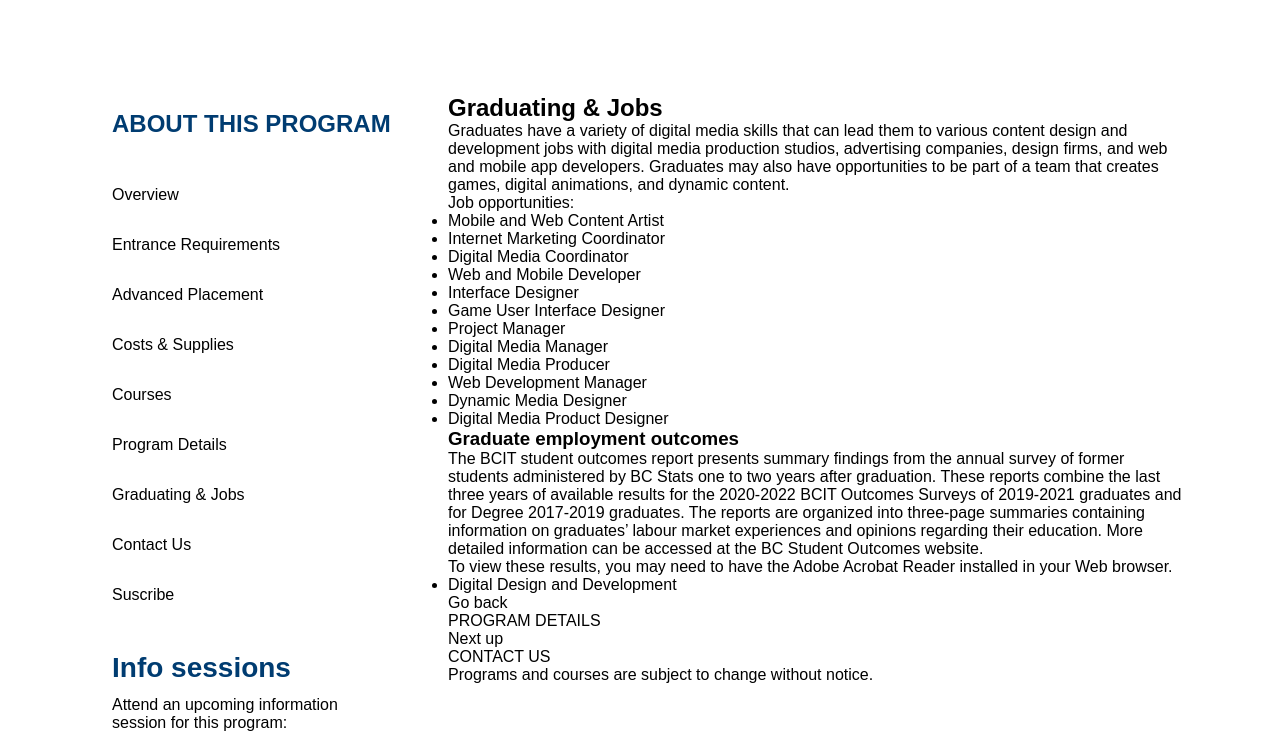
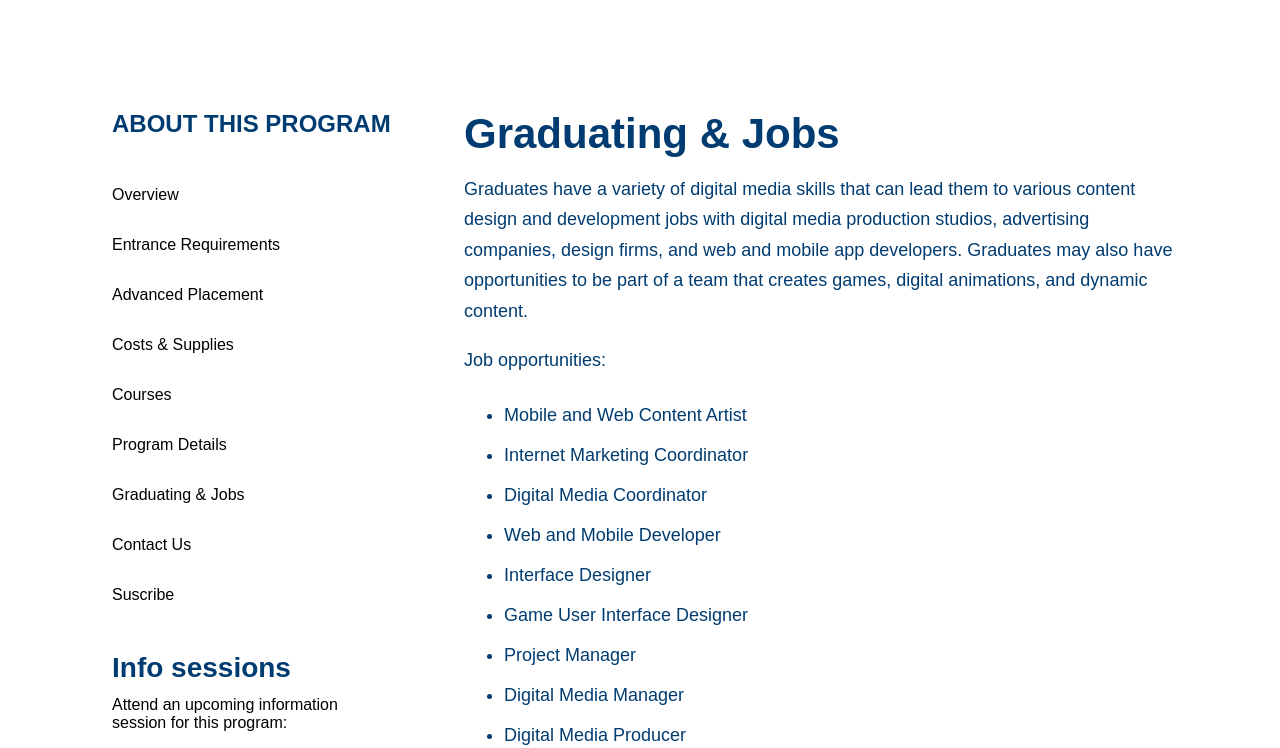
Before and after one commit to Mariessa-Pinto/mdia2109-class10-change-languages, a Next.js app: page / in a window 1280 px wide. Shown: the part 618-1366 px from the top of the page. Built offline with nearby package versions, Linux system fonts and the light colour scheme.

Commit message:
stylizing main content

```diff
--- a/pages/index.js
+++ b/pages/index.js
@@ -35,10 +35,10 @@ export default function Home({dir}) {
             <Sidebar/>
           </div>
           <div className={styles.mainContent}>
-            <h2><FormattedMessage id="page.home.main.header"/></h2>
-            <p><FormattedMessage id="page.home.main.para.one"/></p>
-            <p><FormattedMessage id="page.home.main.para.two"/></p>
-            <ul>
+            <h2 className={styles.mainHeader}><FormattedMessage id="page.home.main.header"/></h2>
+            <p className={styles.para}><FormattedMessage id="page.home.main.para.one"/></p>
+            <p className={styles.listTitle}><FormattedMessage id="page.home.main.para.two"/></p>
+            <ul className={styles.list}>
               <li><FormattedMessage id="page.home.main.list.one"/></li>
               <li><FormattedMessage id="page.home.main.list.two"/></li>
               <li><FormattedMessage id="page.home.main.list.three"/></li>
@@ -52,23 +52,23 @@ export default function Home({dir}) {
               <li><FormattedMessage id="page.home.main.list.eleven"/></li>
               <li><FormattedMessage id="page.home.main.list.twelve"/></li>
             </ul>
-            <h3><FormattedMessage id="page.home.main.subheader"/></h3>
-            <p><FormattedMessage id="page.home.main.sectiontwo.para.one"/></p>
-            <p><FormattedMessage id="page.home.main.sectiontwo.para.two"/></p>
-            <ul>
-              <li><FormattedMessage id="page.home.main.sectiontwo.listitem"/></li>
+            <h3 className={styles.subheader}><FormattedMessage id="page.home.main.subheader"/></h3>
+            <p className={styles.para}><FormattedMessage id="page.home.main.sectiontwo.para.one"/></p>
+            <p className={styles.para}><FormattedMessage id="page.home.main.sectiontwo.para.two"/></p>
+            <ul className={styles.list}>
+              <li className={styles.underlined}><FormattedMessage id="page.home.main.sectiontwo.listitem"/></li>
             </ul>
             <div className={styles.controls}>
               <div className={styles.back}>
-                <p><FormattedMessage id="page.home.main.goback"/></p>
-                <p><FormattedMessage id="page.home.main.goback.title"/></p>
+                <p className={styles.goBack}><FormattedMessage id="page.home.main.goback"/></p>
+                <p className={styles.details}><FormattedMessage id="page.home.main.goback.title"/></p>
               </div>
               <div className={styles.forward}>
-                <p><FormattedMessage id="page.home.main.next"/></p>
-                <p><FormattedMessage id="page.home.main.next.title"/></p>
+                <p className={styles.nextUp}><FormattedMessage id="page.home.main.next"/></p>
+                <p className={styles.contact}><FormattedMessage id="page.home.main.next.title"/></p>
               </div>
             </div>
-            <p><FormattedMessage id="page.home.main.bottom.para"/></p>
+            <p className={styles.notice}><FormattedMessage id="page.home.main.bottom.para"/></p>
           </div>
 
 
--- a/styles/Home.module.css
+++ b/styles/Home.module.css
@@ -4,3 +4,88 @@
   padding: 6rem;
   min-height: 100vh;
 }
+
+.mainHeader {
+  color: var(--blue);
+  font-size: 42px;
+  padding: 1rem;
+}
+
+.para {
+  font-size: 18px;
+  color: var(--blue);
+  margin-bottom: 24px;
+  padding-left: 1rem;
+  line-height: 1.9rem;
+}
+
+.listTitle {
+  font-size: 18px;
+  color: var(--blue);
+  padding-left: 1rem;
+  margin-bottom: 24px;
+}
+
+.list {
+  padding-left: 3.5rem;
+  color: var(--blue);
+  font-size: 18px;
+  line-height: 2.5rem;
+  margin-bottom: 24px;
+}
+
+.subheader {
+  color: var(--grey);
+  font-size: 32px;
+  margin-bottom: 16px;
+  letter-spacing: -.4px;
+  margin-top: 32px;
+  padding-left: 1rem;
+}
+
+.underlined {
+  color: var(--bright-blue);
+  border-bottom: 3.5px solid var(--yellow);
+  max-width: 16.3rem;
+}
+
+.controls {
+  display: flex;
+  flex-direction: row;
+  justify-content: space-between;
+  margin-bottom: 6rem;
+}
+
+.notice {
+  font-size: var(--small-font);
+  color: var(--dark-grey);
+  font-weight: 700;
+  text-align: center;
+}
+
+.goBack {
+  color: var(--dark-grey);
+}
+
+.details {
+  border-bottom: 3.5px solid var(--yellow);
+  color: var(--blue);
+  font-weight: 600;
+  padding-top: 0.5rem;
+  max-width: 10rem;
+  padding-bottom: 0.1rem;
+}
+
+.nextUp {
+  color: var(--dark-grey);
+  text-align: right;
+}
+
+.contact {
+  border-bottom: 3.5px solid var(--yellow);
+  color: var(--blue);
+  font-weight: 600;
+  padding-top: 0.5rem;
+  max-width: 10rem;
+  padding-bottom: 0.1rem;
+}
--- a/styles/globals.css
+++ b/styles/globals.css
@@ -6,6 +6,9 @@
  --medium-grey: #dcdcdc;
  --over-image: rgba(0,0,0,.5);
  --bright-blue: #0069ff;
+ --grey: #5a5a5a;
+ --yellow: #FAE72F;
+ --dark-grey: #767676;
 
  --small-font: 14px;
 }
```
